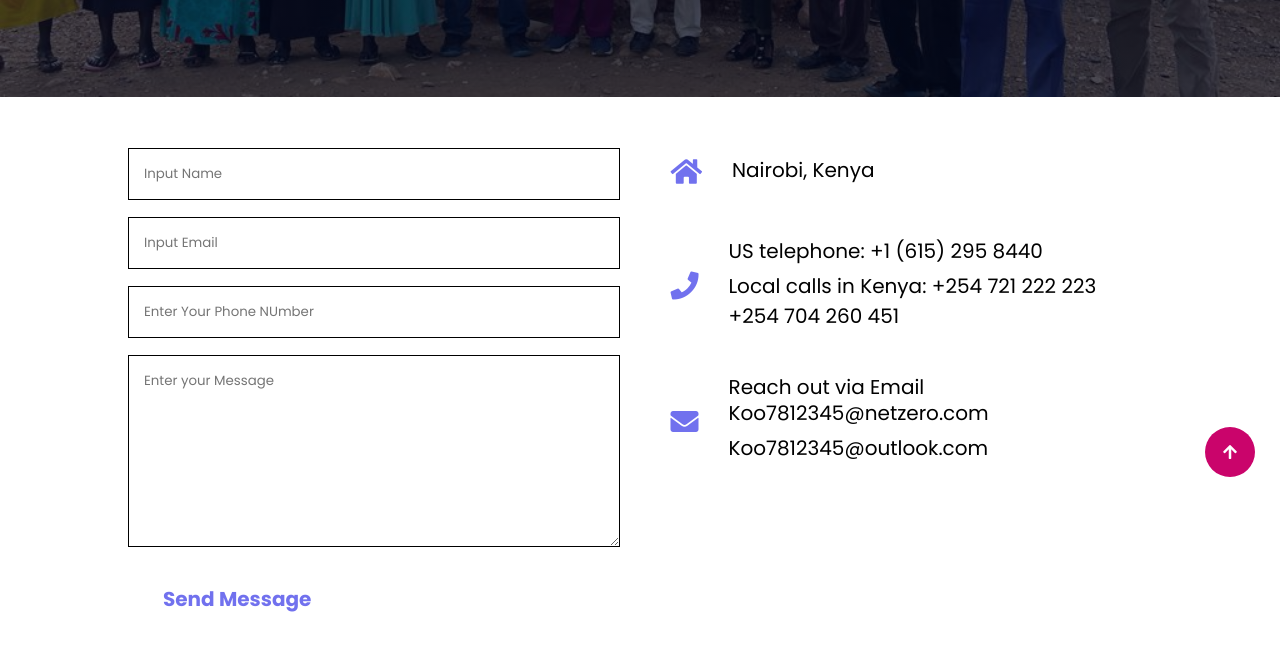
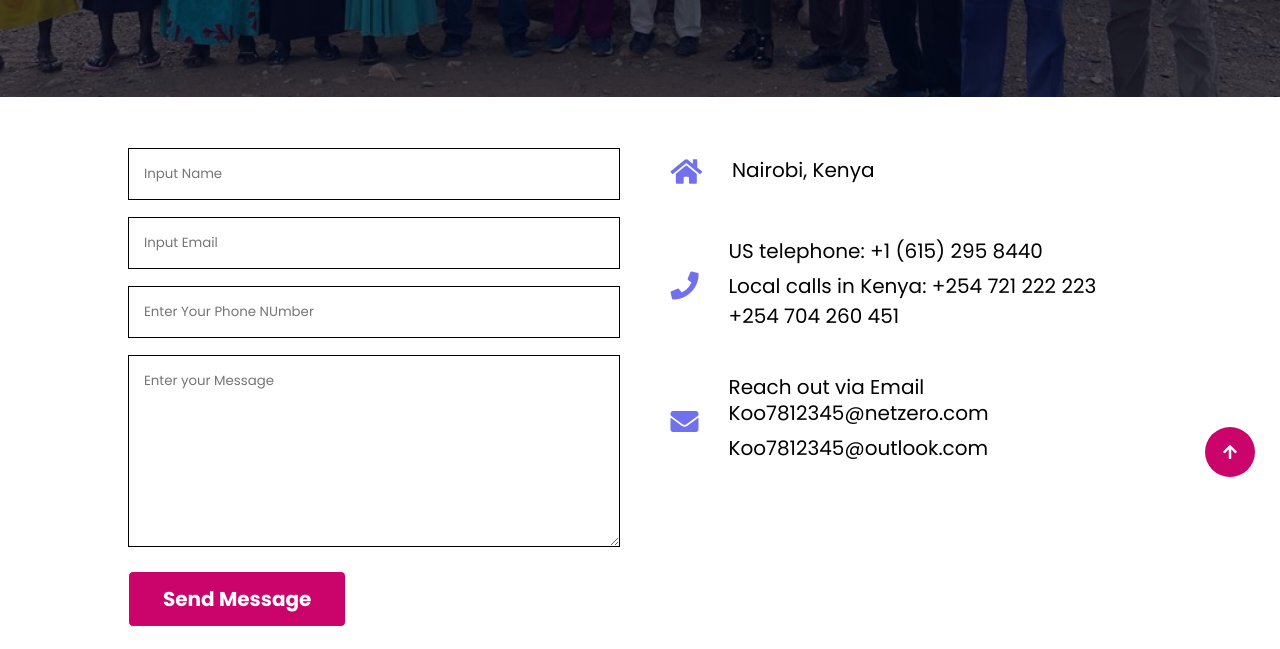
Before and after one commit to Awuor-Nancy/blessedlink.organization, a plain HTML site: page contact.html in a window 1280 px wide. Shown: the part 303-952 px from the top of the page. Drawn offline with Linux system fonts and the light colour scheme.

```diff
--- a/contact.html
+++ b/contact.html
@@ -58,7 +58,7 @@
                     <input type="phone" name="_subject" placeholder="Enter Your Phone NUmber" required>
                     <textarea id="message" rows="8" placeholder="Enter your Message"></textarea>
                     <input type="hidden" name="_captcha" value="false">
-                    <button id="btn" type="submit" class="hero_btn btn" style="font-size: 20px;">Send Message</button>
+                    <button id="btn" type="submit" class="hero_btn btn" style="font-size: 20px; background-color: #ca046b; color: #fff;">Send Message</button>
                 </form>
             </div>
 
@@ -189,7 +189,7 @@
                                 <form action="https://formsubmit.co/Koo7812345@outlook.com" method="POST">
                                     <input type="email" name="email" placeholder="Input Email" required>
                                     <input type="hidden" name="_captcha" value="false">
-                                    <button id="btn" type="submit"><i class="fab fa-telegram-plane"></i></button>
+                                    <button id="btn" type="submit" ><i class="fab fa-telegram-plane"></i></button>
                                 </form>
                             </div>
                         </div>
--- a/style.css
+++ b/style.css
@@ -458,7 +458,7 @@ ul {
 }
 .footer-section {
     background: linear-gradient(#ca046b, #6c6cf5);
-    /* position: relative; */
+    position: relative;
     margin: auto;
 }
 .footer-cta {
```
